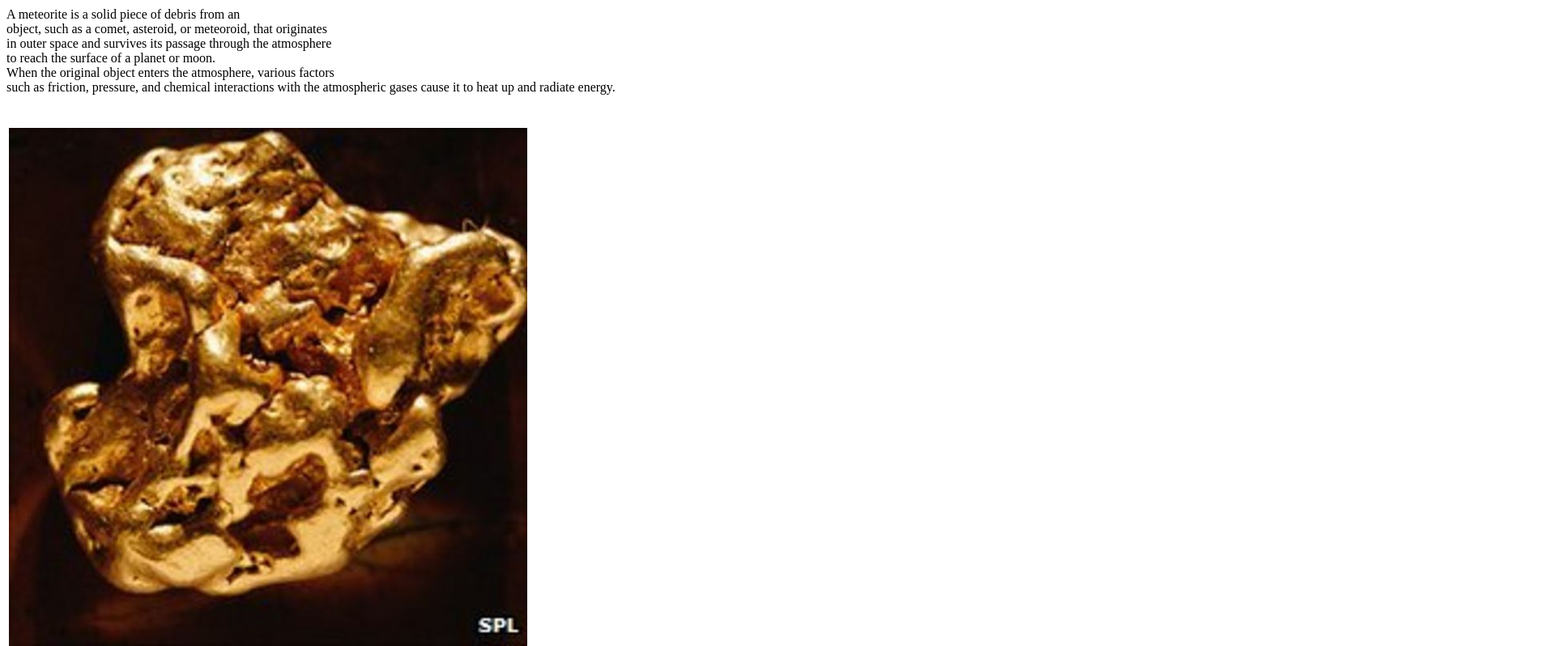
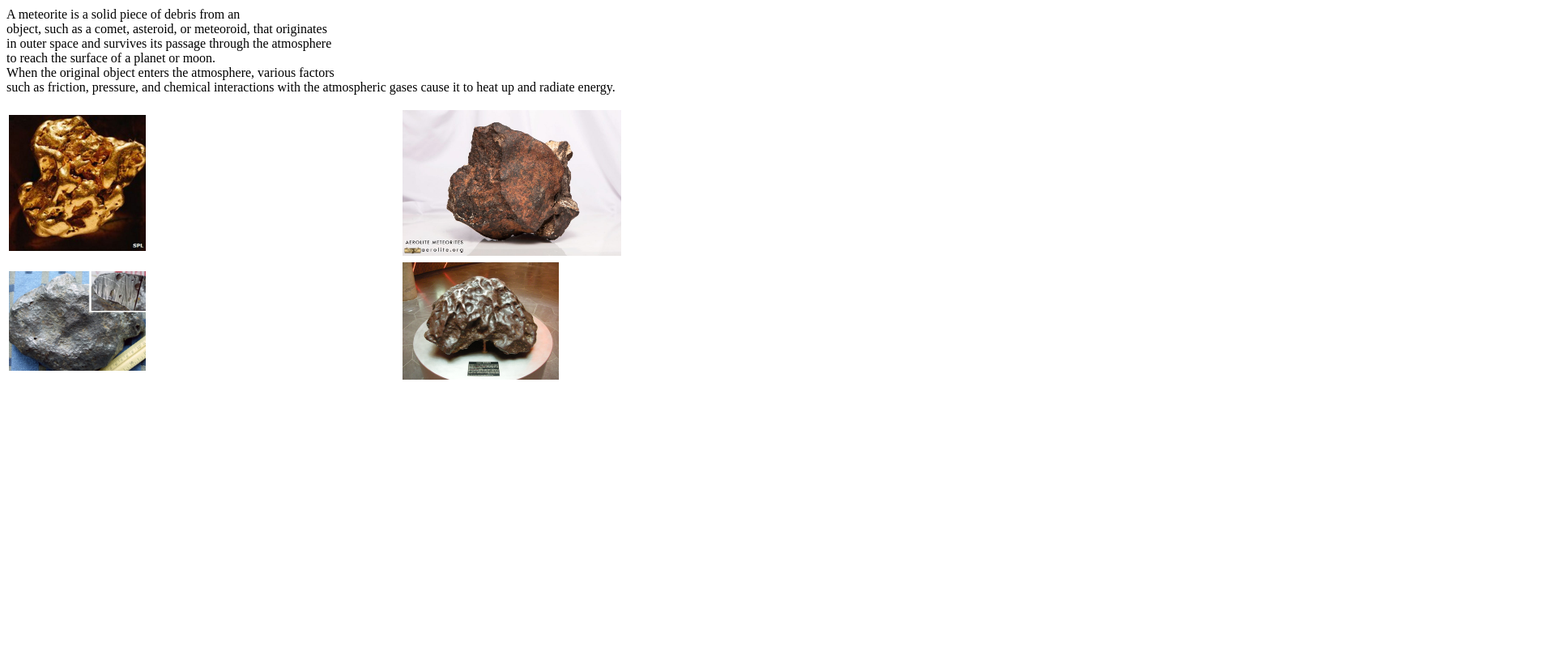
Before and after one commit to LoliP00py/meteorites.github.io, a plain HTML site: page index.html in a window 1280 px wide. Shown: the part 500-1298 px from the top of the page at 81% size, 1920 px wide, since content can reach past the window. After the commit the page ends 984 px from the top, so only its background shows below. Drawn offline with Linux system fonts and the light colour scheme.

Commit message:
Update index.html

```diff
--- a/index.html
+++ b/index.html
@@ -16,12 +16,12 @@
 
         <table>
             <tr>
-                <td><img src="images/meteorite1.jpg"></td>
-                <td><img src="images/meteorite2.jpg"></td>
+                <td><img src="images/meteorite1.jpg" width="35%"></td>
+                <td><img src="images/meteorite2.jpg" width="35%"></td>
             </tr>
             <tr>
-                <td><img src="images/meteorite3.jpg"></td>
-                <td><img src="images/meteorite4.jpg"></td>
+                <td><img src="images/meteorite3.jpg" width="35%"></td>
+                <td><img src="images/meteorite4.jpg" width="25%"></td>
             </tr>
         </table>
     </body>
```
